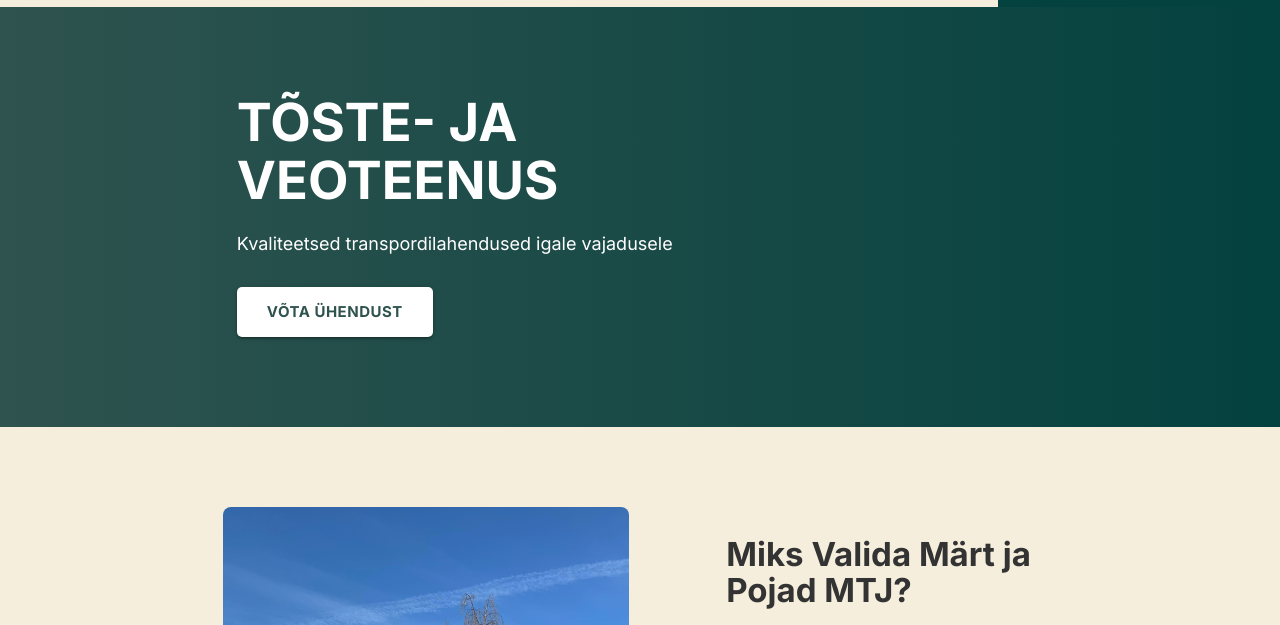
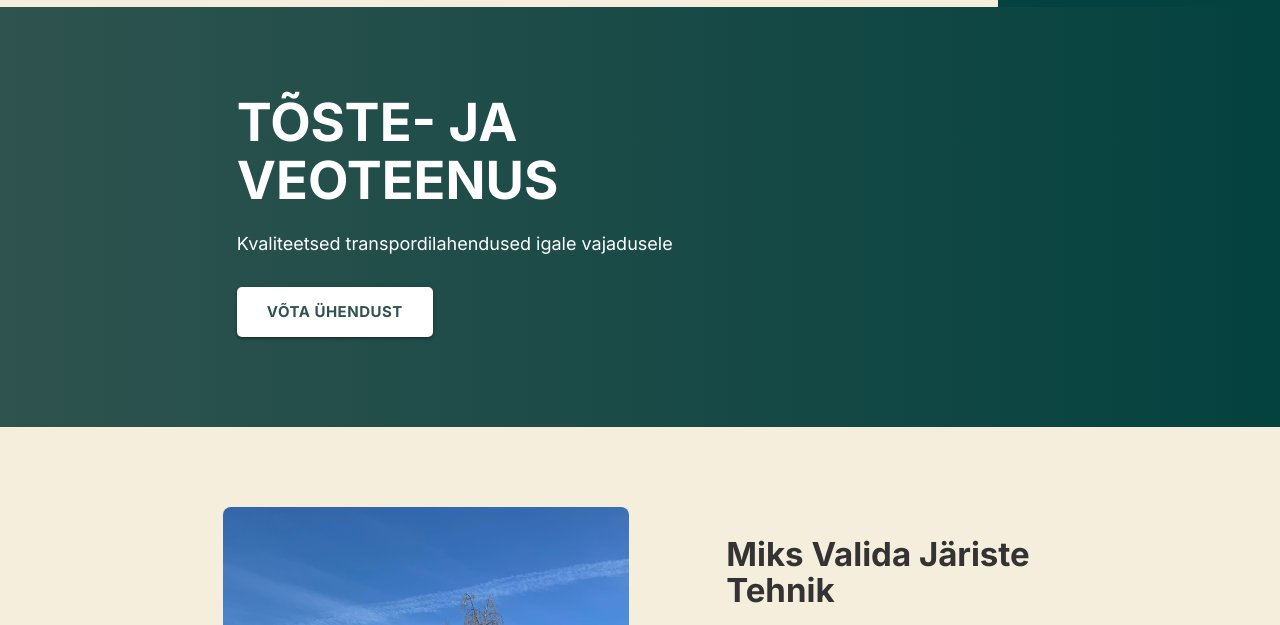
Before and after one commit to M4R7EN/mjp, a website built with webpack: page martprojekt/index.html in a window 1280 px wide. Shown: the part 117-742 px from the top of the page. Built offline with nearby package versions, Linux system fonts and the light colour scheme.

Commit message:
fix copywriting

```diff
--- a/martprojekt/index.html
+++ b/martprojekt/index.html
@@ -61,7 +61,7 @@
       </div>
       <div class="col s12 m6">
         <div class="text-content">
-          <h3>Miks Valida Märt ja Pojad MTJ?</h3>
+          <h3>Miks Valida Järiste Tehnik</h3>
           <p>Kaasaegne ja korralikult hooldatud tehnika: kasutame ajakohast masinaparki tõhusate ja kvaliteetsete tulemuste saavutamiseks.</p>
         </div>
         <div class="contact-form">
```
